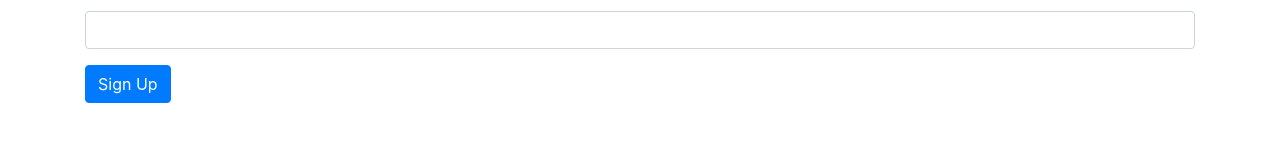
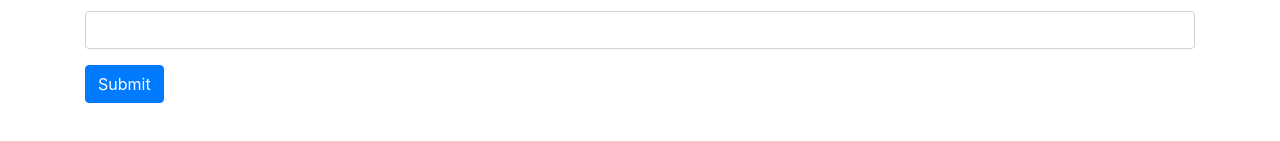
Before and after one commit to MarwaAlqatari/4155BINZUI, a React (Create React App) app: page /users/signup in a window 1280 px wide. Shown: the part 401-542 px from the top of the page. Built offline with nearby package versions, Linux system fonts and the light colour scheme.

Commit message:
Need to connect to MongoDB

```diff
--- a/src/App.js
+++ b/src/App.js
@@ -57,7 +57,7 @@ class App extends Component {
                   </Link>
                 </li>
                 <li className="navbar-item">
-                  <Link to="users/signup" className="nav-link">
+                  <Link to="/users/signup" className="nav-link">
                     Sign Up
                   </Link>
                 </li>
--- a/src/components/create.jsx
+++ b/src/components/create.jsx
@@ -1,5 +1,6 @@
 import React, { Component } from "react";
 import axios from "axios";
+import { render } from "@testing-library/react";
 
 export default class Create extends Component {
   constructor(props) {
--- a/src/components/signup.jsx
+++ b/src/components/signup.jsx
@@ -8,6 +8,7 @@ export default class SignUp extends Component {
     super(props);
     this.onChangeEmail = this.onChangeEmail.bind(this);
     this.onChangePassword = this.onChangePassword.bind(this);
+    this.onSubmit = this.onSubmit.bind(this);
 
     this.state = {
       email: "",
@@ -81,11 +82,12 @@ export default class SignUp extends Component {
           </div>
 
           <div className="form-group">
-            <input
-              type="submit"
-              value="Sign Up"
+          <button
+              onClick={this.onNavigateListings}
               className="btn btn-primary"
-            />
+            >
+              Submit
+            </button>
           </div>
 
         </form>
```
